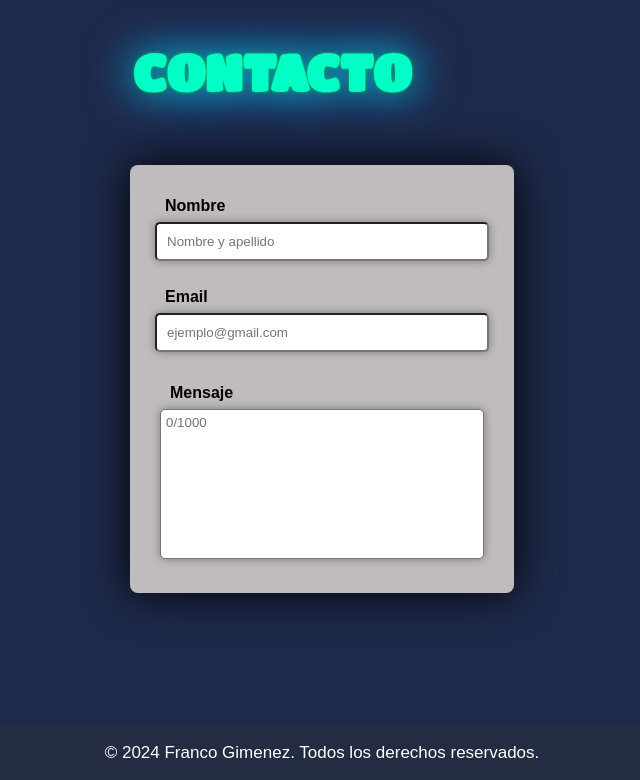
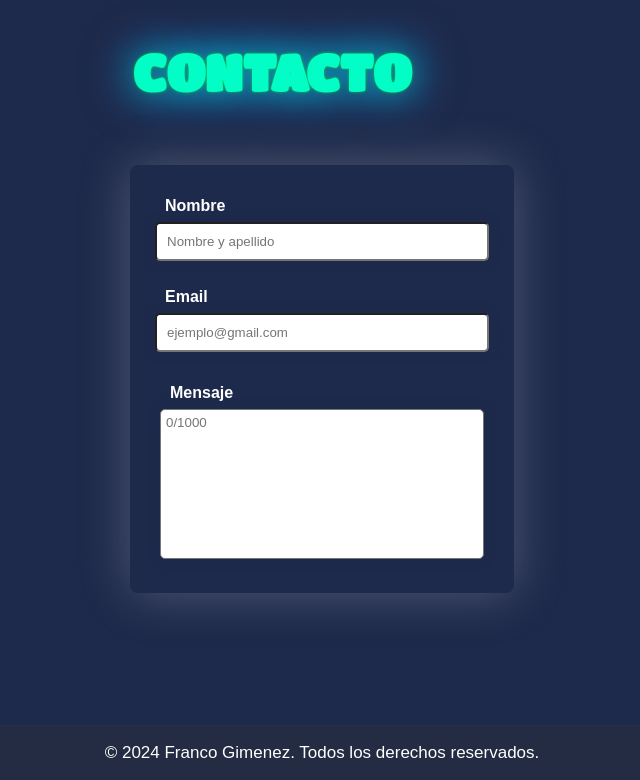
Before and after one commit to FrancoGimenezO/FGweb-site, a Django app: page /contact/ in a window 1280 px wide. Shown: the part 36-816 px from the top of the page, without its empty margins (318-958 px from the left). Run offline with Django 5.2, Linux system fonts and the light colour scheme.

Commit message:
refreshContact

```diff
--- a/core/static/core/css/styles.css
+++ b/core/static/core/css/styles.css
@@ -319,10 +319,10 @@ p {
   width: 30%;
   padding: 15px;
   margin: 5% auto;
-  background-color: rgba(199, 195, 195, 0.962);
+  background-color: transparent;
   border-radius: 8px;
   font-family: sans-serif;
-  box-shadow: 0 0 45px 0 black;
+  box-shadow: 0 0 50px 0px rgba(213, 216, 226, 0.267);
 }
 
 .form__input{
@@ -333,7 +333,7 @@ input, textarea{
   padding: 10px;
   border-radius: 5px;
   width: 100%;
-  box-shadow: 0 0 10px 0 rgba(0, 0, 0, 0.358);
+  box-shadow: 0 0 10px 0 rgb(30, 42, 75);
   box-sizing: border-box;
 }
 
@@ -350,11 +350,10 @@ textarea{
   padding: 5px;
   font-family: sans-serif;
   box-sizing: border-box;
-  form-sizing: content;
 }
 
 label{
-  color: black;
+  color: white;
   text-align: left;
   font-weight: bold;
   padding: 10px;
```
